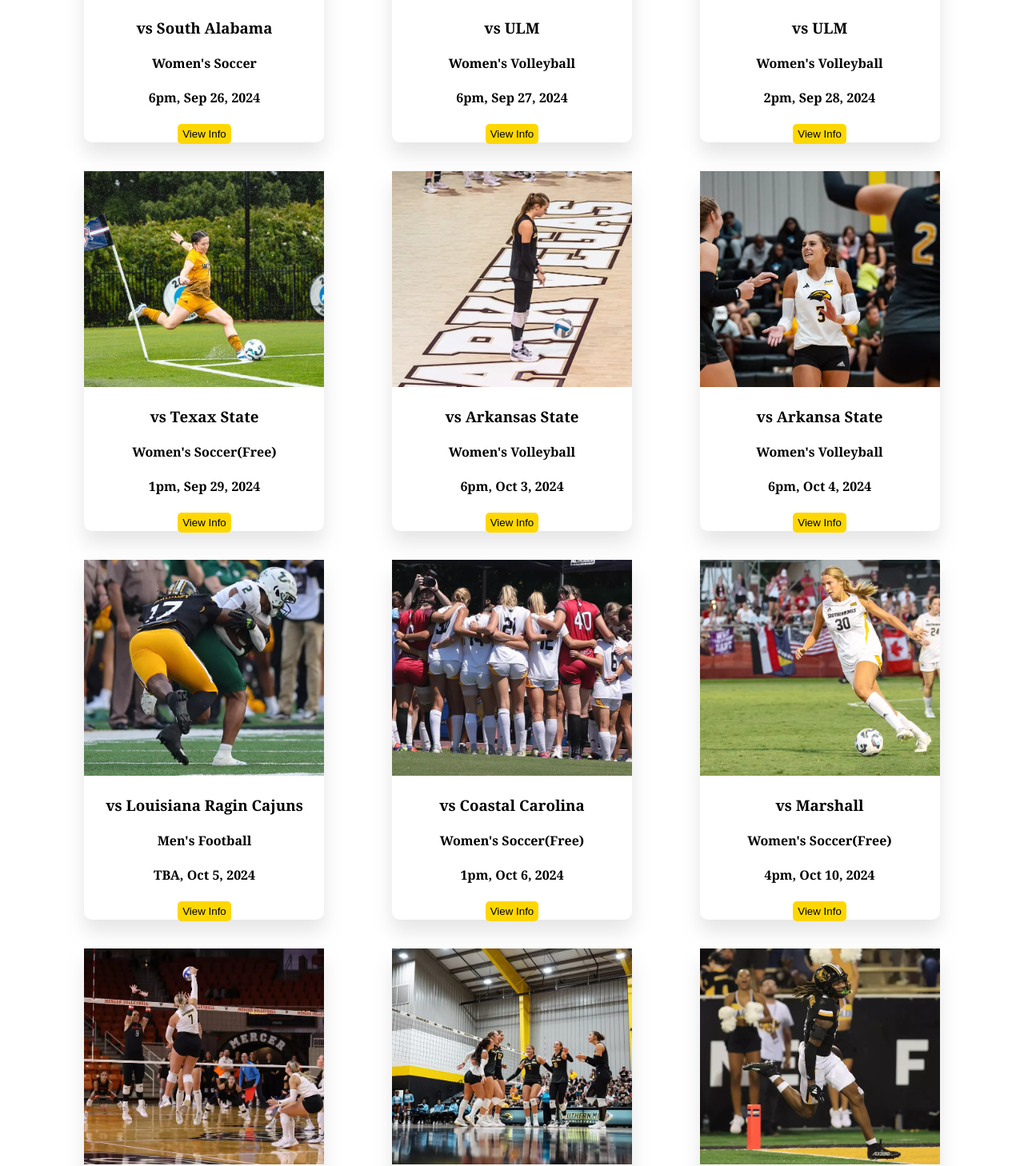
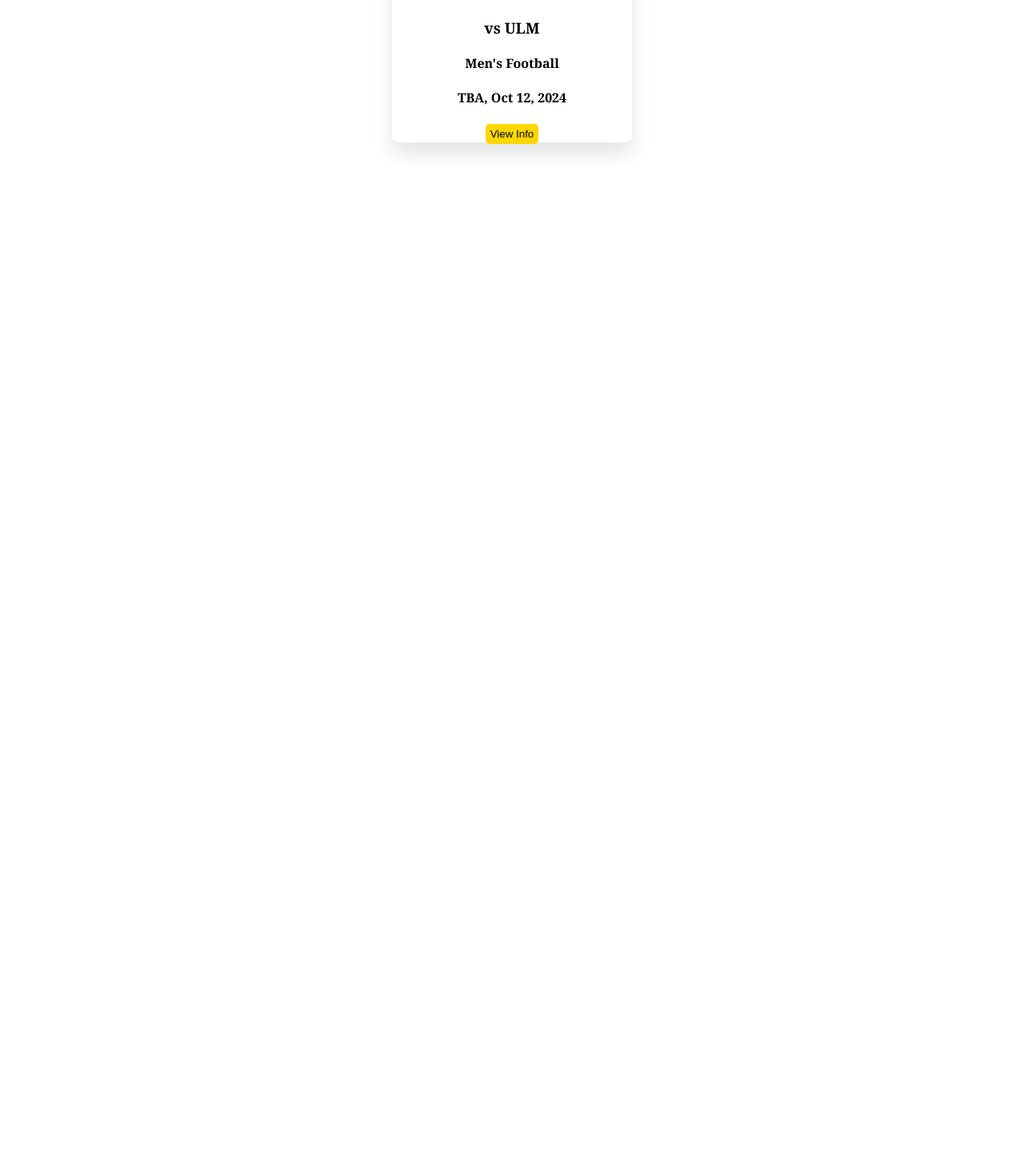
Before and after one commit to CodeRahman/communityboard, a React (Vite) app: page / in a window 1280 px wide. Shown: the part 737-2195 px from the top of the page at 80% size. After the commit the page ends 943 px from the top, so only its background shows below. Built offline with nearby package versions, Linux system fonts and the light colour scheme.

Commit message:
games update

```diff
--- a/src/components/Board.jsx
+++ b/src/components/Board.jsx
@@ -5,38 +5,7 @@ const Board = () => {
 
     return (
         <div className="Board">
-            <Subboard image='./images/soccersouthalabama.webp'
-            gamename='vs South Alabama' sport="Women's Soccer" date="6pm, Sep 26, 2024" links="https://southernmiss.com/sports/womens-soccer" />
 
-            <Subboard image='./images/volleyulm.webp'
-            gamename='vs ULM' sport="Women's Volleyball" date="6pm, Sep 27, 2024" links="https://southernmiss.com/sports/womens-volleyball" />
-
-            <Subboard image='./images/volleyulm2.webp'
-            gamename='vs ULM' sport="Women's Volleyball" date="2pm, Sep 28, 2024" links="https://southernmiss.com/sports/womens-volleyball" />
-
-            <Subboard image='./images/soccertexasstate.webp'
-            gamename='vs Texax State' sport="Women's Soccer(Free)" date="1pm, Sep 29, 2024" links="https://southernmiss.com/sports/womens-soccer" />
-
-            <Subboard image='./images/volleyarkansasstate.webp'
-            gamename='vs Arkansas State' sport="Women's Volleyball" date="6pm, Oct 3, 2024" links="https://southernmiss.com/sports/womens-volleyball" />
-
-            <Subboard image='./images/volleyarkansasstate2.webp'
-            gamename='vs Arkansa State' sport="Women's Volleyball" date="6pm, Oct 4, 2024" links="https://southernmiss.com/sports/womens-volleyball" />
-
-            <Subboard image='./images/footballragincajuns.webp'
-            gamename='vs Louisiana Ragin Cajuns' sport="Men's Football" date="TBA, Oct 5, 2024" links="https://southernmiss.com/sports/football" />
-
-            <Subboard image='./images/soccercoastalcarolina.webp'
-            gamename='vs Coastal Carolina' sport="Women's Soccer(Free)" date="1pm, Oct 6, 2024" links="https://southernmiss.com/sports/womens-soccer" />
-
-            <Subboard image='./images/soccermarshall.webp'
-            gamename='vs Marshall' sport="Women's Soccer(Free)" date="4pm, Oct 10, 2024" links="https://southernmiss.com/sports/womens-soccer" />
-
-            <Subboard image='./images/volleyragincajuns.webp'
-            gamename='vs Louisiana Ragin Cajuns' sport="Women's Volleyball" date="6pm, 0ct 10, 2024" links="https://southernmiss.com/sports/womens-volleyball" />
-
-            <Subboard image='./images/volleyragincajuns2.webp'
-            gamename='vs Louisiana Ragin Cajuns' sport="Women's Volleyball" date="6pm, 0ct 11, 2024" links="https://southernmiss.com/sports/womens-volleyball" />
 
             <Subboard image='./images/footballulm.webp'
             gamename='vs ULM' sport="Men's Football" date="TBA, Oct 12, 2024" links="https://southernmiss.com/sports/football" />
```
